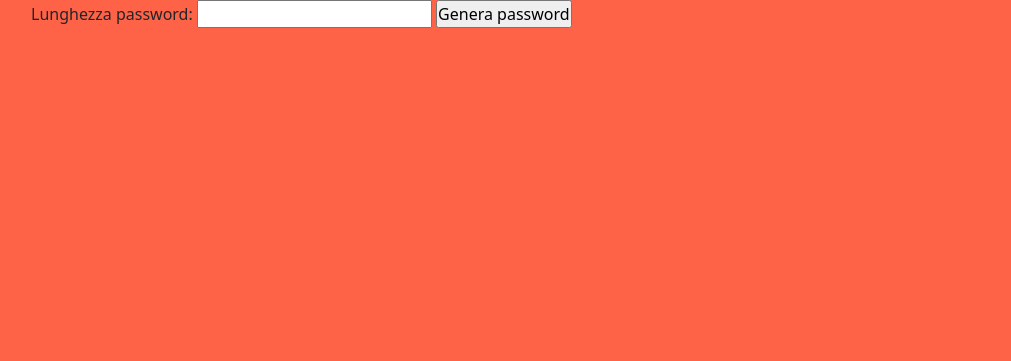
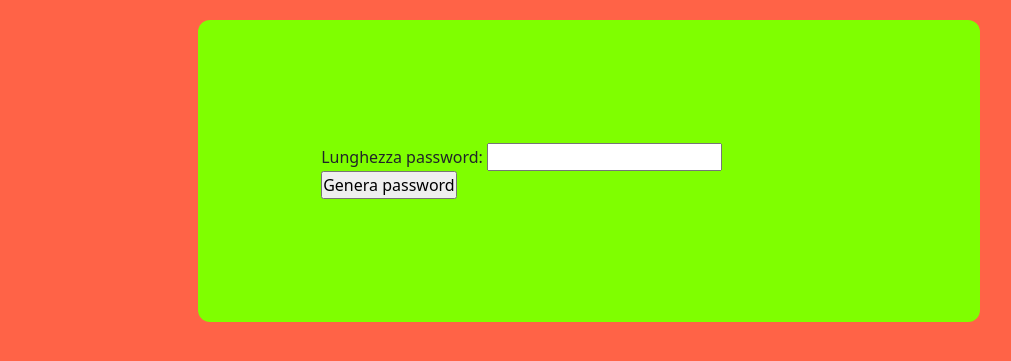
Before and after one commit to Knil88/php-strong-password-generator, a PHP site: page / in a window 1280 px wide. Shown: the part 56-417 px from the top of the page, without its empty margins (51-1062 px from the left). Run offline with PHP 8.4, Linux system fonts and the light colour scheme.

Commit message:
Aggiunta stile

```diff
--- a/css/style.css
+++ b/css/style.css
@@ -7,3 +7,12 @@
 body{
     background-color: tomato;
 }
+.form-container{
+
+        width: 70%;
+        background-color: chartreuse;
+        margin: auto;
+        padding: 11%;
+        margin: 20px auto;
+        border-radius: 12px;
+}
--- a/index.php
+++ b/index.php
@@ -24,7 +24,7 @@ session_start()
     </header>
     <div class="container border-1">
 
-        <div>
+        <div class="form-container">
 
         <!-- Creiamo il form che cipermetterà di dare la lunghezza della password -->
 
@@ -45,6 +45,7 @@ session_start()
                 echo "Password generata: " . $password;
                 $_SESSION['password'] = $password;
                 header('Location: password.php');
+                exit;
             }
 
 
--- a/password.php
+++ b/password.php
@@ -12,7 +12,11 @@
     <?php
        session_start();
        $password = $_SESSION['password'];
-       echo "La tua password è: " . $password;
+       echo        ' <h1 class="form-container text-center">
+
+                    La tua Password è :'.$password.'</h1>'
+
+
 
     ?>
 </body>
```
